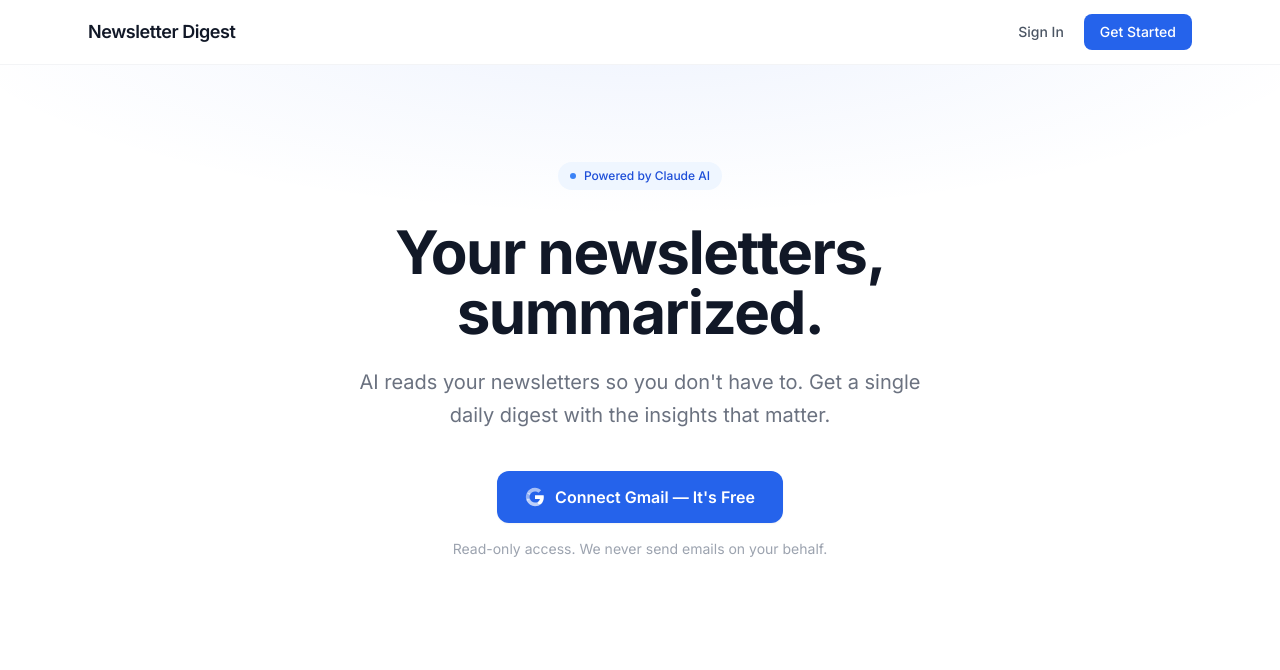
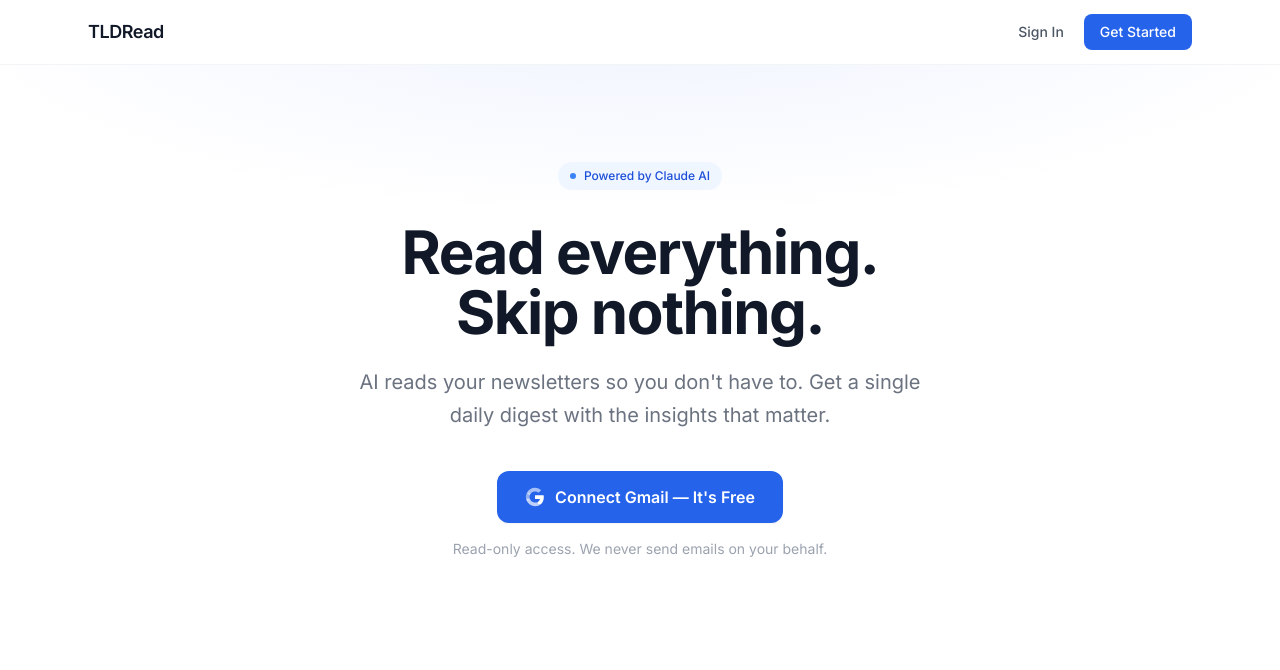
Before and after one commit to ChrisMalmborg/Newsletter-Digest, a FastAPI app: page / in a window 1280 px wide. Shown: the top 670 px of the page. Run offline with FastAPI, Linux system fonts and the light colour scheme; some libraries are stand-ins or nearby versions.

Commit message:
Rebrand to TLDRead

```diff
--- a/scripts/run_daily.py
+++ b/scripts/run_daily.py
@@ -103,7 +103,7 @@ def run(dry_run=False, hours=24, force=False, user=None):
     """
     setup_logging()
     logger.info("=" * 60)
-    logger.info("Newsletter Digest Pipeline — %s", date.today().isoformat())
+    logger.info("TLDRead Pipeline — %s", date.today().isoformat())
     logger.info(
         "Options: dry_run=%s, hours=%d, force=%s, user=%s",
         dry_run, hours, force, user or "(IMAP)",
--- a/src/__init__.py
+++ b/src/__init__.py
@@ -1 +1 @@
-# Newsletter Digest Tool
+# TLDRead
--- a/src/delivery/digest_builder.py
+++ b/src/delivery/digest_builder.py
@@ -34,7 +34,7 @@ def build_digest(
     day_greeting = "Happy {} \u26a1".format(digest_date.strftime("%A"))
 
     # Build subject line
-    subject = "Your Newsletter Digest \u2014 {}".format(
+    subject = "Your TLDRead \u2014 {}".format(
         digest_date.strftime("%b %-d")
     )
     parts = []
@@ -87,7 +87,7 @@ def _build_plain_text(
 ) -> str:
     """Generate a plain-text version of the digest."""
     lines = []
-    lines.append("NEWSLETTER DIGEST")
+    lines.append("TLDREAD")
     lines.append("{} - {} newsletter{}".format(
         date_str, newsletter_count, "s" if newsletter_count != 1 else ""
     ))
@@ -137,5 +137,5 @@ def _build_plain_text(
 
     lines.append("")
     lines.append("---")
-    lines.append("Generated by Newsletter Digest")
+    lines.append("Generated by TLDRead")
     return "\n".join(lines)
--- a/src/delivery/templates/digest.html
+++ b/src/delivery/templates/digest.html
@@ -16,7 +16,7 @@
 
 <!-- Blue Banner Header -->
 <tr><td style="background-color: #2563eb; border-radius: 12px 12px 0 0; padding: 28px 40px 24px 40px;">
-  <h1 style="margin: 0 0 6px 0; font-size: 26px; font-weight: 800; color: #ffffff; letter-spacing: -0.5px; font-family: -apple-system, BlinkMacSystemFont, 'Segoe UI', Roboto, Helvetica, Arial, sans-serif;">Newsletter Digest</h1>
+  <h1 style="margin: 0 0 6px 0; font-size: 26px; font-weight: 800; color: #ffffff; letter-spacing: -0.5px; font-family: -apple-system, BlinkMacSystemFont, 'Segoe UI', Roboto, Helvetica, Arial, sans-serif;">TLDRead</h1>
   <p style="margin: 0; font-size: 12px; color: rgba(255,255,255,0.70); font-family: -apple-system, BlinkMacSystemFont, 'Segoe UI', Roboto, Helvetica, Arial, sans-serif;">{{ digest_date }} &nbsp;&middot;&nbsp; {{ newsletter_count }} newsletter{{ "s" if newsletter_count != 1 else "" }}</p>
 </td></tr>
 
@@ -147,7 +147,7 @@
 
 <!-- Footer -->
 <tr><td style="padding: 28px 40px 32px 40px; border-top: 1px solid #e2e8f0; margin-top: 28px;">
-  <p style="margin: 0 0 6px 0; font-size: 11px; color: #cbd5e1; text-align: center; font-family: -apple-system, BlinkMacSystemFont, 'Segoe UI', Roboto, Helvetica, Arial, sans-serif;">Powered by Newsletter Digest</p>
+  <p style="margin: 0 0 6px 0; font-size: 11px; color: #cbd5e1; text-align: center; font-family: -apple-system, BlinkMacSystemFont, 'Segoe UI', Roboto, Helvetica, Arial, sans-serif;">Powered by TLDRead</p>
   {% if unsubscribe_url %}
   <p style="margin: 0; font-size: 11px; text-align: center; font-family: -apple-system, BlinkMacSystemFont, 'Segoe UI', Roboto, Helvetica, Arial, sans-serif;">
     <a href="{{ unsubscribe_url }}" style="color: #94a3b8; text-decoration: none;">Manage preferences</a>
--- a/src/web/app.py
+++ b/src/web/app.py
@@ -37,7 +37,7 @@ from src.web.token_storage import save_user_tokens, get_user_id_by_email, get_al
 
 logger = logging.getLogger(__name__)
 
-app = FastAPI(title="Newsletter Digest")
+app = FastAPI(title="TLDRead")
 app.add_middleware(SessionMiddleware, secret_key=SESSION_SECRET_KEY)
 
 init_db()
--- a/src/web/gmail_client.py
+++ b/src/web/gmail_client.py
@@ -266,7 +266,7 @@ def detect_newsletters(emails: List[Dict], user_email: Optional[str] = None) ->
     Bonus: multiple emails from the same sender in the batch (+1 each extra)
 
     Transactional emails (welcome, verify, receipts, etc.) are excluded.
-    Self-emails and Newsletter Digest emails are always excluded.
+    Self-emails and TLDRead emails are always excluded.
     """
     user_email_lower = user_email.lower() if user_email else None
 
@@ -281,7 +281,7 @@ def detect_newsletters(emails: List[Dict], user_email: Optional[str] = None) ->
         if user_email_lower and sender_email_addr.lower() == user_email_lower:
             continue
 
-        # Skip Newsletter Digest emails (the app's own output)
+        # Skip TLDRead emails (the app's own output)
         subject = email.get("subject", "")
         if re.search(r"newsletter\s+digest", subject, re.IGNORECASE):
             continue
--- a/src/web/templates/admin.html
+++ b/src/web/templates/admin.html
@@ -3,7 +3,7 @@
 <head>
     <meta charset="UTF-8">
     <meta name="viewport" content="width=device-width, initial-scale=1.0">
-    <title>Admin Dashboard — Newsletter Digest</title>
+    <title>Admin Dashboard — TLDRead</title>
     <link rel="preconnect" href="https://fonts.googleapis.com">
     <link rel="preconnect" href="https://fonts.gstatic.com" crossorigin>
     <link href="https://fonts.googleapis.com/css2?family=Inter:wght@400;500;600;700&display=swap" rel="stylesheet">
@@ -26,7 +26,7 @@
     <header class="bg-white border-b border-gray-200">
         <nav class="max-w-6xl mx-auto px-6 h-16 flex items-center justify-between">
             <div class="flex items-center gap-3">
-                <a href="/" class="text-lg font-semibold tracking-tight text-gray-900">Newsletter Digest</a>
+                <a href="/" class="text-lg font-semibold tracking-tight text-gray-900">TLDRead</a>
                 <span class="text-gray-300 select-none">/</span>
                 <span class="text-sm font-medium text-gray-500">Admin</span>
             </div>
--- a/src/web/templates/admin_user.html
+++ b/src/web/templates/admin_user.html
@@ -3,7 +3,7 @@
 <head>
     <meta charset="UTF-8">
     <meta name="viewport" content="width=device-width, initial-scale=1.0">
-    <title>{{ user.email }} — Admin — Newsletter Digest</title>
+    <title>{{ user.email }} — Admin — TLDRead</title>
     <link rel="preconnect" href="https://fonts.googleapis.com">
     <link rel="preconnect" href="https://fonts.gstatic.com" crossorigin>
     <link href="https://fonts.googleapis.com/css2?family=Inter:wght@400;500;600;700&display=swap" rel="stylesheet">
@@ -26,7 +26,7 @@
     <header class="bg-white border-b border-gray-200">
         <nav class="max-w-6xl mx-auto px-6 h-16 flex items-center justify-between">
             <div class="flex items-center gap-3">
-                <a href="/" class="text-lg font-semibold tracking-tight text-gray-900">Newsletter Digest</a>
+                <a href="/" class="text-lg font-semibold tracking-tight text-gray-900">TLDRead</a>
                 <span class="text-gray-300 select-none">/</span>
                 <a href="/admin" class="text-sm font-medium text-gray-500 hover:text-gray-900 transition-colors">Admin</a>
                 <span class="text-gray-300 select-none">/</span>
--- a/src/web/templates/dashboard.html
+++ b/src/web/templates/dashboard.html
@@ -3,7 +3,7 @@
 <head>
     <meta charset="UTF-8">
     <meta name="viewport" content="width=device-width, initial-scale=1.0">
-    <title>Dashboard — Newsletter Digest</title>
+    <title>Dashboard — TLDRead</title>
     <link rel="preconnect" href="https://fonts.googleapis.com">
     <link rel="preconnect" href="https://fonts.gstatic.com" crossorigin>
     <link href="https://fonts.googleapis.com/css2?family=Inter:wght@400;500;600;700&display=swap" rel="stylesheet">
@@ -49,7 +49,7 @@
     <header class="sticky top-0 z-40 bg-white/90 backdrop-blur border-b border-gray-100">
         <nav class="max-w-4xl mx-auto px-6 h-16 flex items-center justify-between">
             <a href="/dashboard" class="text-lg font-semibold tracking-tight text-gray-900">
-                Newsletter Digest
+                TLDRead
             </a>
             <div class="flex items-center gap-5">
                 <a href="/newsletters" class="text-sm font-medium text-gray-600 hover:text-gray-900 transition-colors hidden sm:block">
@@ -149,7 +149,7 @@
     <!-- Footer -->
     <footer class="border-t border-gray-100 bg-white mt-16 py-8 px-6">
         <div class="max-w-4xl mx-auto flex flex-col sm:flex-row items-center justify-between gap-4 text-sm text-gray-400">
-            <span>Newsletter Digest</span>
+            <span>TLDRead</span>
             <div class="flex items-center gap-6">
                 <a href="/newsletters" class="hover:text-gray-700 transition-colors">Add newsletters</a>
                 <a href="/dashboard/settings" class="hover:text-gray-700 transition-colors">Settings</a>
--- a/src/web/templates/digest_view.html
+++ b/src/web/templates/digest_view.html
@@ -3,7 +3,7 @@
 <head>
     <meta charset="UTF-8">
     <meta name="viewport" content="width=device-width, initial-scale=1.0">
-    <title>{{ digest.subject }} — Newsletter Digest</title>
+    <title>{{ digest.subject }} — TLDRead</title>
     <style>
         body {
             font-family: -apple-system, BlinkMacSystemFont, "Segoe UI", Roboto, sans-serif;
@@ -41,7 +41,7 @@
 </head>
 <body>
     <nav>
-        <a class="brand" href="/dashboard">Newsletter Digest</a>
+        <a class="brand" href="/dashboard">TLDRead</a>
         <div class="links">
             <a href="/dashboard">Digests</a>
             <a href="/newsletters">Add newsletters</a>
--- a/src/web/templates/landing.html
+++ b/src/web/templates/landing.html
@@ -3,7 +3,7 @@
 <head>
     <meta charset="UTF-8">
     <meta name="viewport" content="width=device-width, initial-scale=1.0">
-    <title>Newsletter Digest — Your newsletters, summarized.</title>
+    <title>TLDRead — Read everything. Skip nothing.</title>
     <link rel="preconnect" href="https://fonts.googleapis.com">
     <link rel="preconnect" href="https://fonts.gstatic.com" crossorigin>
     <link href="https://fonts.googleapis.com/css2?family=Inter:wght@400;500;600;700&display=swap" rel="stylesheet">
@@ -57,7 +57,7 @@
     <header class="sticky top-0 z-40 bg-white/90 backdrop-blur border-b border-gray-100">
         <nav class="max-w-6xl mx-auto px-6 h-16 flex items-center justify-between">
             <a href="/" class="text-lg font-semibold tracking-tight text-gray-900">
-                Newsletter Digest
+                TLDRead
             </a>
             <div class="flex items-center gap-5">
                 <a href="/auth/google" class="text-sm font-medium text-gray-600 hover:text-gray-900 transition-colors">
@@ -81,7 +81,7 @@
                     Powered by Claude AI
                 </div>
                 <h1 class="text-5xl sm:text-6xl font-bold tracking-tight text-gray-900 leading-tight mb-6">
-                    Your newsletters,<br>summarized.
+                    Read everything.<br>Skip nothing.
                 </h1>
                 <p class="text-xl text-gray-500 max-w-xl mx-auto mb-10 leading-relaxed">
                     AI reads your newsletters so you don't have to. Get a single daily digest with the insights that matter.
@@ -245,16 +245,16 @@
                             <span class="w-3 h-3 rounded-full bg-green-400"></span>
                         </div>
                         <div class="flex-1 bg-white border border-gray-200 rounded-md px-3 py-1 text-xs text-gray-400 ml-2">
-                            Your Morning Newsletter Digest — Monday, February 24
+                            Your Morning TLDRead — Monday, February 24
                         </div>
                     </div>
                     <!-- Email body -->
                     <div class="px-8 py-8">
                         <div class="flex items-center gap-2 mb-6">
-                            <div class="w-8 h-8 rounded-full bg-blue-600 flex items-center justify-center text-white text-xs font-bold">ND</div>
+                            <div class="w-8 h-8 rounded-full bg-blue-600 flex items-center justify-center text-white text-xs font-bold">TL</div>
                             <div>
-                                <p class="text-sm font-medium text-gray-900">Newsletter Digest</p>
-                                <p class="text-xs text-gray-400">digest@newsletterdigest.app → you</p>
+                                <p class="text-sm font-medium text-gray-900">TLDRead</p>
+                                <p class="text-xs text-gray-400">digest@tldread.app → you</p>
                             </div>
                         </div>
 
--- a/src/web/templates/settings.html
+++ b/src/web/templates/settings.html
@@ -3,7 +3,7 @@
 <head>
     <meta charset="UTF-8">
     <meta name="viewport" content="width=device-width, initial-scale=1.0">
-    <title>Settings — Newsletter Digest</title>
+    <title>Settings — TLDRead</title>
     <style>
         body {
             font-family: -apple-system, BlinkMacSystemFont, "Segoe UI", Roboto, sans-serif;
@@ -87,7 +87,7 @@
 </head>
 <body>
     <nav>
-        <a class="brand" href="/dashboard">Newsletter Digest</a>
+        <a class="brand" href="/dashboard">TLDRead</a>
         <div class="links">
             <a href="/dashboard">Digests</a>
             <a href="/newsletters">Add newsletters</a>
```
Also changed, not shown: PROJECT.md (+1 -1 lines), src/web/templates/privacy.html (+4 -4 lines), README.md.
